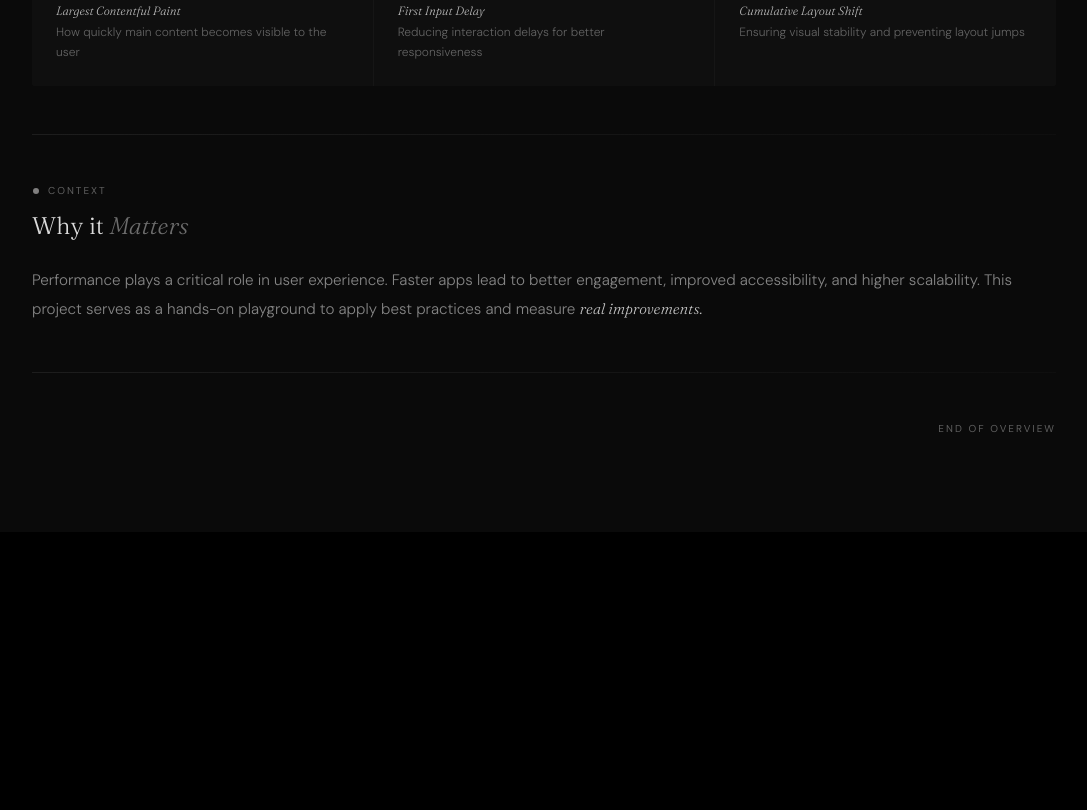
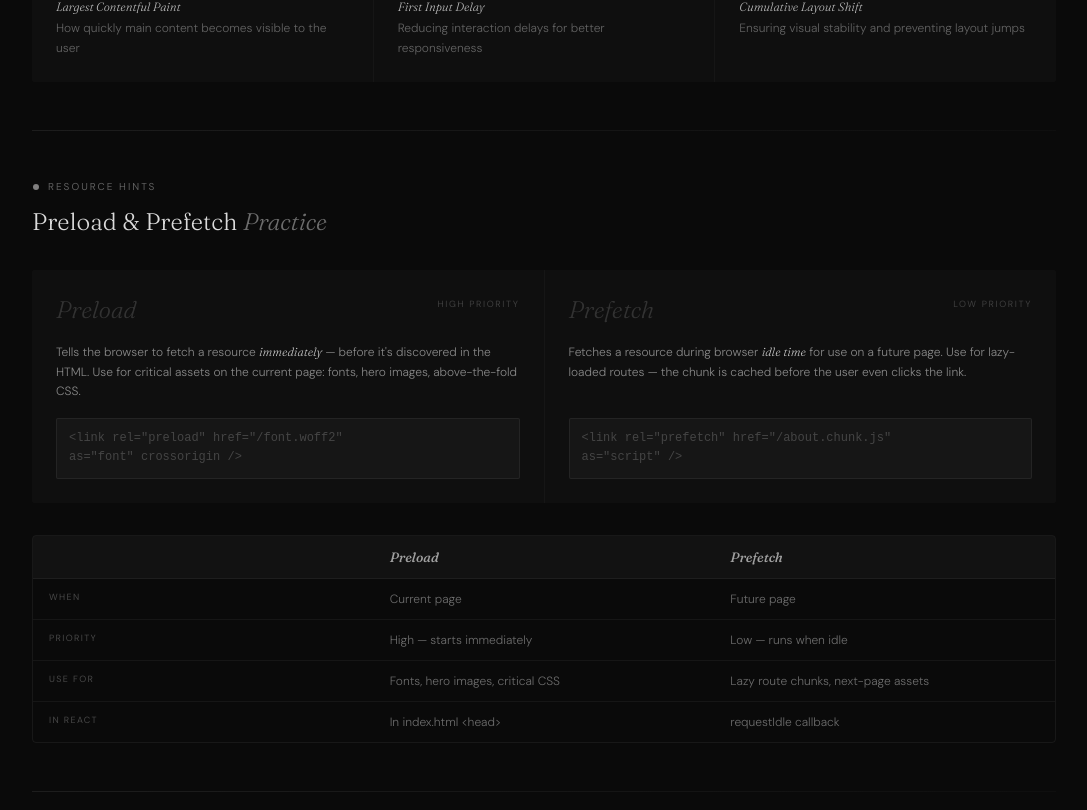
Before and after one commit to Pranjal-Sahu21/frontend-performance-optimization-practice, a React (Vite) app: page /about in a window 1280 px wide. Shown: the part 1030-1840 px from the top of the page, without its empty margins (96-1183 px from the left). Before the commit the page ends 1562 px from the top, so only its background shows below. Built offline with nearby package versions, Linux system fonts and the light colour scheme.

Commit message:
Added preload and prefetch in About page

```diff
--- a/src/pages/About.jsx
+++ b/src/pages/About.jsx
@@ -1,4 +1,17 @@
 import "../styles/About.css";
+
+// Differences b/w preload and prefetch.
+const differences = [
+  ["", "Preload", "Prefetch"],
+  ["When", "Current page", "Future page"],
+  ["Priority", "High — starts immediately", "Low — runs when idle"],
+  [
+    "Use for",
+    "Fonts, hero images, critical CSS",
+    "Lazy route chunks, next-page assets",
+  ],
+  ["In React", "In index.html <head>", "requestIdle\ncallback"],
+];
 
 // Skills
 const skills = [
@@ -37,14 +50,12 @@ const vitals = [
 const About = () => {
   return (
     <div
-      className="min-h-screen bg-[#0a0a0a] text-white px-6 -mt-20 md:px-16 lg:px-28 py-24"
+      className="min-h-screen bg-[#0a0a0a] text-white px-6 md:px-16 lg:px-28 py-24 -mt-20"
       style={{ fontFamily: "'DM Sans', sans-serif" }}
     >
       <div className="max-w-5xl mx-auto">
         {/* Top label */}
-        <div className="label mb-8">
-          React Performance — {new Date().getFullYear()}
-        </div>
+        <div className="label mb-8">React Performance — 2025</div>
 
         {/* Heading */}
         <h1 className="page-title text-4xl md:text-6xl text-white/90 mb-2">
@@ -133,7 +144,7 @@ const About = () => {
             {vitals.map(({ abbr, full, desc }) => (
               <div
                 key={abbr}
-                className="bg-[#0f0f0f] p-6 flex flex-col gap-3 group hover:bg-[#141414] transition-colors duration-300"
+                className="bg-[#0f0f0f] p-6 flex flex-col gap-2 group hover:bg-[#141414] transition-colors duration-300"
               >
                 <div
                   className="text-3xl text-white/15 group-hover:text-white/25 transition-colors duration-300"
@@ -162,6 +173,212 @@ const About = () => {
                   >
                     {desc}
                   </p>
+                </div>
+              </div>
+            ))}
+          </div>
+        </section>
+
+        <div className="divider" />
+
+        {/* Preload & Prefetch */}
+        <section>
+          <div className="flex items-center gap-2 mb-1">
+            <div className="ping-dot">
+              <span className="ping-outer"></span>
+              <span className="ping-inner"></span>
+            </div>
+            <div className="label">Resource Hints</div>
+          </div>
+
+          <h2 className="section-heading text-xl md:text-2xl text-white/85 mb-8 mt-3">
+            Preload & Prefetch{" "}
+            <span className="italic text-white/40">Practice</span>
+          </h2>
+
+          <div className="grid grid-cols-1 md:grid-cols-2 gap-px bg-white/5 rounded-sm overflow-hidden mb-8">
+            {/* Preload */}
+            <div className="bg-[#0f0f0f] p-6 flex flex-col gap-4 group hover:bg-[#141414] transition-colors duration-300">
+              <div className="flex items-start justify-between">
+                <div
+                  className="text-2xl text-white/15 group-hover:text-white/25 transition-colors duration-300"
+                  style={{
+                    fontFamily: "Fraunces, serif",
+                    fontStyle: "italic",
+                    fontWeight: 300,
+                  }}
+                >
+                  Preload
+                </div>
+                <span
+                  style={{
+                    fontFamily: "DM Sans, sans-serif",
+                    fontSize: "9px",
+                    letterSpacing: "0.18em",
+                    textTransform: "uppercase",
+                    color: "rgba(255,255,255,0.2)",
+                    fontWeight: 400,
+                    marginTop: "4px",
+                  }}
+                >
+                  High Priority
+                </span>
+              </div>
+              <p
+                className="text-white/50 text-xs leading-relaxed"
+                style={{ fontWeight: 300 }}
+              >
+                Tells the browser to fetch a resource{" "}
+                <span
+                  style={{
+                    fontFamily: "Fraunces, serif",
+                    fontStyle: "italic",
+                    color: "rgba(255,255,255,0.75)",
+                  }}
+                >
+                  immediately
+                </span>{" "}
+                — before it's discovered in the HTML. Use for critical assets on
+                the current page: fonts, hero images, above-the-fold CSS.
+              </p>
+              <div
+                className="mt-auto text-white/20 text-xs leading-relaxed"
+                style={{
+                  fontFamily: "monospace",
+                  background: "rgba(255,255,255,0.03)",
+                  padding: "10px 12px",
+                  borderRadius: "2px",
+                  border: "1px solid rgba(255,255,255,0.06)",
+                }}
+              >
+                {'<link rel="preload" href="/font.woff2"'}
+                <br />
+                {'      as="font" crossorigin />'}
+              </div>
+            </div>
+
+            {/* Prefetch */}
+            <div className="bg-[#0f0f0f] p-6 flex flex-col gap-4 group hover:bg-[#141414] transition-colors duration-300">
+              <div className="flex items-start justify-between">
+                <div
+                  className="text-2xl text-white/15 group-hover:text-white/25 transition-colors duration-300"
+                  style={{
+                    fontFamily: "Fraunces, serif",
+                    fontStyle: "italic",
+                    fontWeight: 300,
+                  }}
+                >
+                  Prefetch
+                </div>
+                <span
+                  style={{
+                    fontFamily: "DM Sans, sans-serif",
+                    fontSize: "9px",
+                    letterSpacing: "0.18em",
+                    textTransform: "uppercase",
+                    color: "rgba(255,255,255,0.2)",
+                    fontWeight: 400,
+                    marginTop: "4px",
+                  }}
+                >
+                  Low Priority
+                </span>
+              </div>
+              <p
+                className="text-white/50 text-xs leading-relaxed"
+                style={{ fontWeight: 300 }}
+              >
+                Fetches a resource during browser{" "}
+                <span
+                  style={{
+                    fontFamily: "Fraunces, serif",
+                    fontStyle: "italic",
+                    color: "rgba(255,255,255,0.75)",
+                  }}
+                >
+                  idle time
+                </span>{" "}
+                for use on a future page. Use for lazy-loaded routes — the chunk
+                is cached before the user even clicks the link.
+              </p>
+              <div
+                className="mt-auto text-white/20 text-xs leading-relaxed"
+                style={{
+                  fontFamily: "monospace",
+                  background: "rgba(255,255,255,0.03)",
+                  padding: "10px 12px",
+                  borderRadius: "2px",
+                  border: "1px solid rgba(255,255,255,0.06)",
+                }}
+              >
+                {'<link rel="prefetch" href="/about.chunk.js"'}
+                <br />
+                {'      as="script" />'}
+              </div>
+            </div>
+          </div>
+
+          {/* Comparison table */}
+          <div
+            className="w-full rounded-sm overflow-hidden"
+            style={{ border: "1px solid rgba(255,255,255,0.06)" }}
+          >
+            {differences.map(([label, left, right], i) => (
+              <div
+                key={i}
+                className="grid grid-cols-3 transition-colors duration-200"
+                style={{
+                  borderBottom:
+                    i < 4 ? "1px solid rgba(255,255,255,0.05)" : "none",
+                  background:
+                    i === 0 ? "rgba(255,255,255,0.03)" : "transparent",
+                }}
+              >
+                <div
+                  className="px-4 py-3"
+                  style={{
+                    fontFamily:
+                      i === 0 ? "DM Sans, sans-serif" : "DM Sans, sans-serif",
+                    fontSize: "9px",
+                    letterSpacing: "0.15em",
+                    textTransform: "uppercase",
+                    color: "rgba(255,255,255,0.25)",
+                    fontWeight: 400,
+                  }}
+                >
+                  {label}
+                </div>
+                <div
+                  className="px-4 py-3 text-xs"
+                  style={{
+                    color:
+                      i === 0
+                        ? "rgba(255,255,255,0.6)"
+                        : "rgba(255,255,255,0.4)",
+                    fontWeight: i === 0 ? 400 : 300,
+                    fontFamily:
+                      i === 0 ? "Fraunces, serif" : "DM Sans, sans-serif",
+                    fontStyle: i === 0 ? "italic" : "normal",
+                    fontSize: i === 0 ? "0.85rem" : "0.75rem",
+                  }}
+                >
+                  {left}
+                </div>
+                <div
+                  className="px-4 py-3 text-xs"
+                  style={{
+                    color:
+                      i === 0
+                        ? "rgba(255,255,255,0.6)"
+                        : "rgba(255,255,255,0.4)",
+                    fontWeight: i === 0 ? 400 : 300,
+                    fontFamily:
+                      i === 0 ? "Fraunces, serif" : "DM Sans, sans-serif",
+                    fontStyle: i === 0 ? "italic" : "normal",
+                    fontSize: i === 0 ? "0.85rem" : "0.75rem",
+                  }}
+                >
+                  {right}
                 </div>
               </div>
             ))}
--- a/src/styles/About.css
+++ b/src/styles/About.css
@@ -97,3 +97,75 @@
   min-width: 1.5rem;
   padding-top: 2px;
 }
+
+.label {
+  font-family: "DM Sans", sans-serif;
+  font-size: 10px;
+  letter-spacing: 0.2em;
+  text-transform: uppercase;
+  color: rgba(255, 255, 255, 0.3);
+  font-weight: 400;
+}
+
+.section-heading {
+  font-family: "Fraunces", serif;
+  font-weight: 300;
+}
+
+.page-title {
+  font-family: "Fraunces", serif;
+  font-weight: 300;
+  line-height: 1.1;
+}
+
+.skill-item {
+  border-left: 1px solid rgba(255, 255, 255, 0.07);
+  padding-left: 1.25rem;
+  transition: border-color 0.3s ease;
+}
+
+.skill-item:hover {
+  border-color: rgba(255, 255, 255, 0.3);
+}
+
+.skill-item:hover .skill-label {
+  color: rgba(255, 255, 255, 0.95);
+}
+
+.ping-dot {
+  position: relative;
+  display: flex;
+  width: 8px;
+  height: 8px;
+  align-items: center;
+  justify-content: center;
+}
+
+.divider {
+  width: 100%;
+  height: 1px;
+  background: linear-gradient(
+    to right,
+    rgba(255, 255, 255, 0.08),
+    rgba(255, 255, 255, 0.02)
+  );
+  margin: 3rem 0;
+}
+
+.footnote-number {
+  font-family: "Fraunces", serif;
+  font-style: italic;
+  font-size: 0.65rem;
+  color: rgba(255, 255, 255, 0.25);
+  vertical-align: super;
+  margin-right: 2px;
+}
+
+.side-number {
+  font-family: "Fraunces", serif;
+  font-style: italic;
+  color: rgba(255, 255, 255, 0.15);
+  font-size: 0.7rem;
+  min-width: 1.5rem;
+  padding-top: 2px;
+}
```
